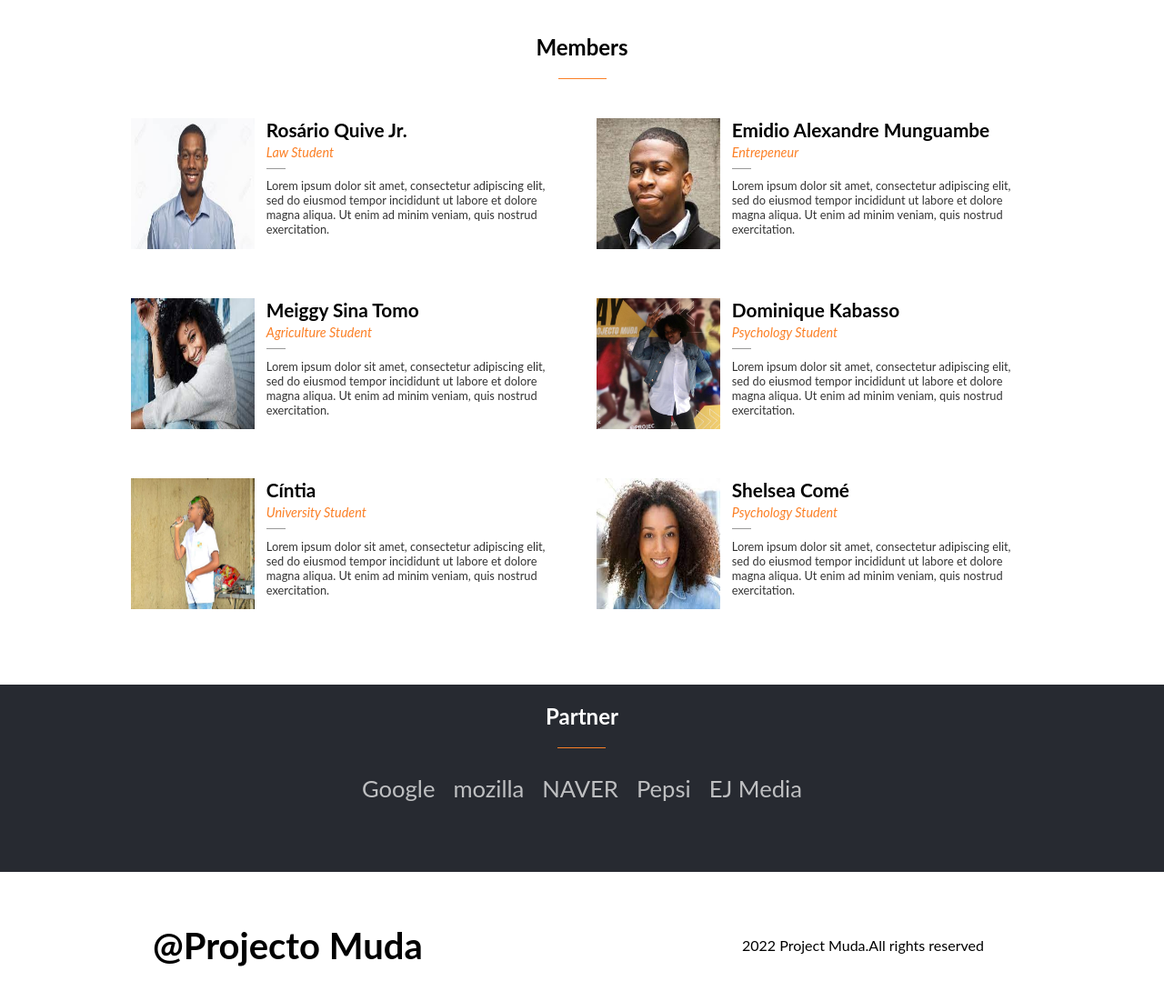
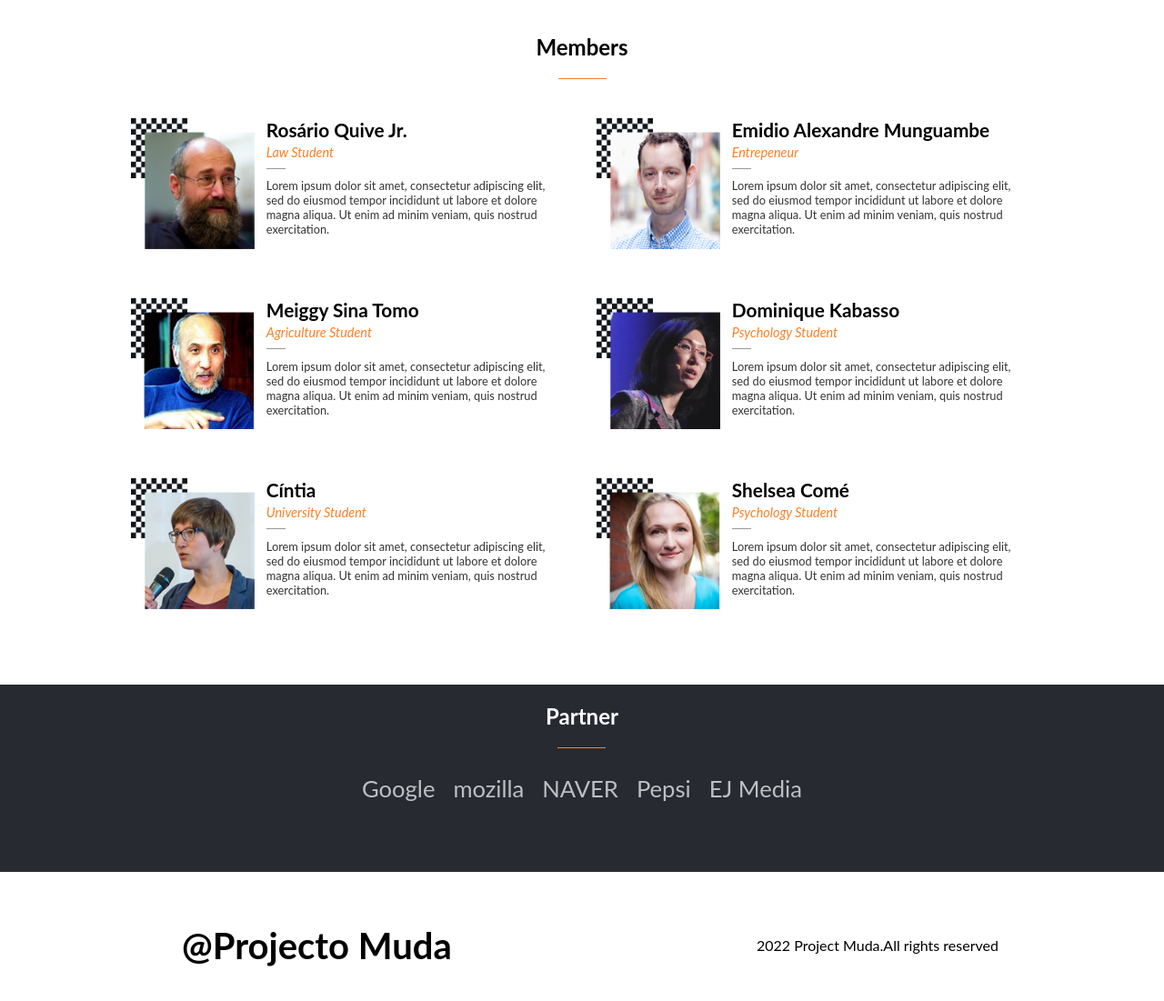
Before and after one commit to enoqueJonas/ProjectoMuda, a website: page index.html in a window 1280 px wide. Shown: the part 1280-2381 px from the top of the page at 91% size. Drawn offline with Linux system fonts and the light colour scheme.

Commit message:
IMPROVE featured speakers section

```diff
--- a/css/mobile-screen.css
+++ b/css/mobile-screen.css
@@ -289,6 +289,7 @@ body {
 .featured-speakers-list-item-img img {
   width: 8.5em;
   height: 9em;
+  background-color: transparent;
 }
 
 .featured-speaker-info {
--- a/css/wide-screen.css
+++ b/css/wide-screen.css
@@ -262,7 +262,7 @@
 }
 
 .rights {
-  width: 80%;
+  width: 100%;
   height: 10em;
   display: flex;
   flex-direction: row;
@@ -279,6 +279,7 @@
   margin: 0 1em;
   font-weight: bold;
   font-size: 2.5em;
+  padding-left: 4em;
 }
 
 .rights-reserved {
@@ -286,4 +287,5 @@
   margin: 0 1em;
   display: flex;
   flex-direction: row;
+  padding-right: 7em;
 }
--- a/scripts/script.js
+++ b/scripts/script.js
@@ -3,7 +3,6 @@ const burgerMenuBtn = document.querySelector('.burger-menu');
 const navMenu = document.querySelector('.nav-menu');
 const speakersSection = document.querySelector('.featured-speakers');
 const speakersUl = document.querySelector('.featured-speakers-list');
-// const speakersliPC = document.querySelectorAll('.featured-speakers-list-item-pc');
 const showMoreSpeakersBtn = document.querySelector('.show-more-speakers');
 const featuredSpeakersArr = [
   {
@@ -11,42 +10,42 @@ const featuredSpeakersArr = [
     name: 'Rosário Quive Jr.',
     profession: 'Law Student',
     work: 'Lorem ipsum dolor sit amet, consectetur adipiscing elit, sed do eiusmod tempor incididunt ut labore et dolore magna aliqua. Ut enim ad minim veniam, quis nostrud exercitation.',
-    img: './img/rosario.jpeg',
+    img: './img/speaker_01.png',
   },
   {
     id: '2',
     name: 'Emidio Alexandre Munguambe',
     profession: 'Entrepeneur',
     work: 'Lorem ipsum dolor sit amet, consectetur adipiscing elit, sed do eiusmod tempor incididunt ut labore et dolore magna aliqua. Ut enim ad minim veniam, quis nostrud exercitation.',
-    img: './img/emidio.jpeg',
+    img: './img/speaker_06.png',
   },
   {
     id: '3',
     name: 'Meiggy Sina Tomo',
     profession: 'Agriculture Student',
     work: 'Lorem ipsum dolor sit amet, consectetur adipiscing elit, sed do eiusmod tempor incididunt ut labore et dolore magna aliqua. Ut enim ad minim veniam, quis nostrud exercitation.',
-    img: './img/meiggy.jpeg',
+    img: './img/speaker_02.png',
   },
   {
     id: '4',
     name: 'Dominique Kabasso',
     profession: 'Psychology Student',
     work: 'Lorem ipsum dolor sit amet, consectetur adipiscing elit, sed do eiusmod tempor incididunt ut labore et dolore magna aliqua. Ut enim ad minim veniam, quis nostrud exercitation.',
-    img: './img/dominique.jpeg',
+    img: './img/speaker_03.png',
   },
   {
     id: '5',
     name: 'Cíntia',
     profession: 'University Student',
     work: 'Lorem ipsum dolor sit amet, consectetur adipiscing elit, sed do eiusmod tempor incididunt ut labore et dolore magna aliqua. Ut enim ad minim veniam, quis nostrud exercitation.',
-    img: './img/cintia.jpeg',
+    img: './img/speaker_04.png',
   },
   {
     id: '6',
     name: 'Shelsea Comé',
     profession: 'Psychology Student',
     work: 'Lorem ipsum dolor sit amet, consectetur adipiscing elit, sed do eiusmod tempor incididunt ut labore et dolore magna aliqua. Ut enim ad minim veniam, quis nostrud exercitation.',
-    img: './img/shelsea.jpeg',
+    img: './img/speaker_05.png',
   },
 ];
 
@@ -95,7 +94,6 @@ function displayFeaturedSpeakers() {
   speakersSection.appendChild(speakersUl);
 }
 
-// let showMoreSpeakersBtnState = 0;
 function displayAllSpeakers() {
   speakersSection.classList.toggle('active');
   speakersUl.classList.toggle('active');
@@ -119,58 +117,7 @@ function displayAllSpeakers() {
   });
   speakersUl.innerHTML = list;
   speakersSection.appendChild(speakersUl);
-//   showMoreSpeakersBtnState = 1;
 }
-
-// function displayLessSpeakers() {
-//   const list = '';
-//   if (showMoreSpeakersBtnState === 1) {
-//     console.log('Enter');
-//     displayFeaturedSpeakers();
-//     showMoreSpeakersBtnState = 0;
-//     // featuredSpeakersArr.forEach((speaker, index) => {
-//     //     if (index < 2) {
-//     //         list = `${list}<li class="featured-speakers-list-item">
-//     //     <div class="featured-speakers-list-item-img">
-//     //         <img src= "${speaker.img}" alt="Speaker 1 image">
-//     //     </div>
-//     //     <div class="featured-speaker-info">
-//     //         <h3 class="featured-speaker-name"> ${speaker.name}</h3>
-//     //         <p class="featured-speaker-description">
-//     //             ${speaker.profession}
-//     //         </p>
-//     //         <div class="speaker-separator"> </div>
-//     //         <p class="speaker-studies">
-//     //             ${speaker.work}
-//     //         </p>
-//     //     </div>
-//     //     </li>`;
-//     //     } else {
-//     //         list = `${list}<li class="featured-speakers-list-item
-// featured-speakers-list-item-pc">
-//     //     <div class="featured-speakers-list-item-img">
-//     //         <img src= "${speaker.img}" alt="Speaker 1 image">
-//     //     </div>
-//     //     <div class="featured-speaker-info">
-//     //         <h3 class="featured-speaker-name"> ${speaker.name}</h3>
-//     //         <p class="featured-speaker-description">
-//     //             ${speaker.profession}
-//     //         </p>
-//     //         <div class="speaker-separator"> </div>
-//     //         <p class="speaker-studies">
-//     //             ${speaker.work}
-//     //         </p>
-//     //     </div>
-//     //     </li>`;
-//     //     }
-//     // });
-//     // speakersSection.classList.toggle('active');
-//     // speakersUl.classList.toggle('active');
-//     // showMoreSpeakersBtnState = 0;
-//     // speakersUl.innerHTML = list;
-//     // speakersSection.appendChild(speakersUl);
-//   }
-// }
 
 showMoreSpeakersBtn.addEventListener('click', displayAllSpeakers);
 window.addEventListener('load', displayFeaturedSpeakers);
```
Also changed, not shown: pages/about.html (+1 -1 lines), img/speaker_02.png (added), img/speaker_04.png (added), img/speaker_05.png (added), img/speaker_06.png (added).
